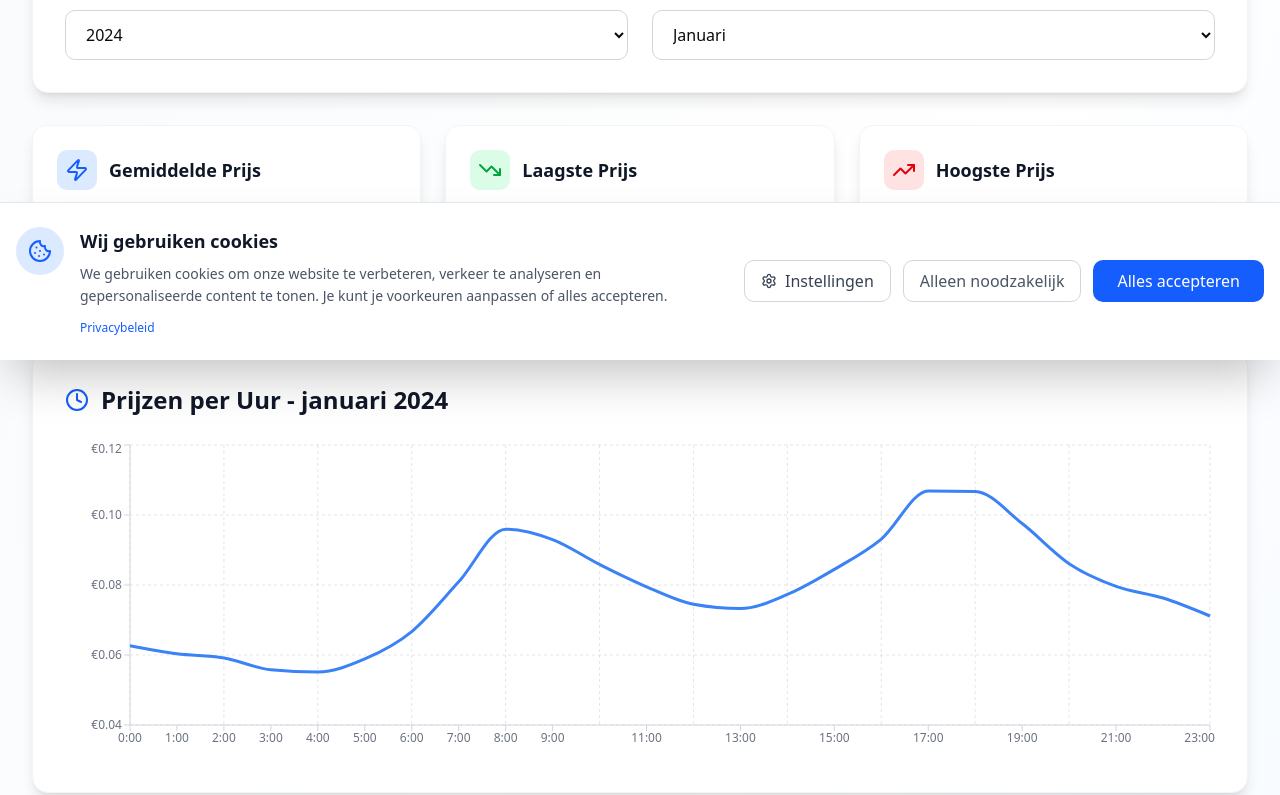
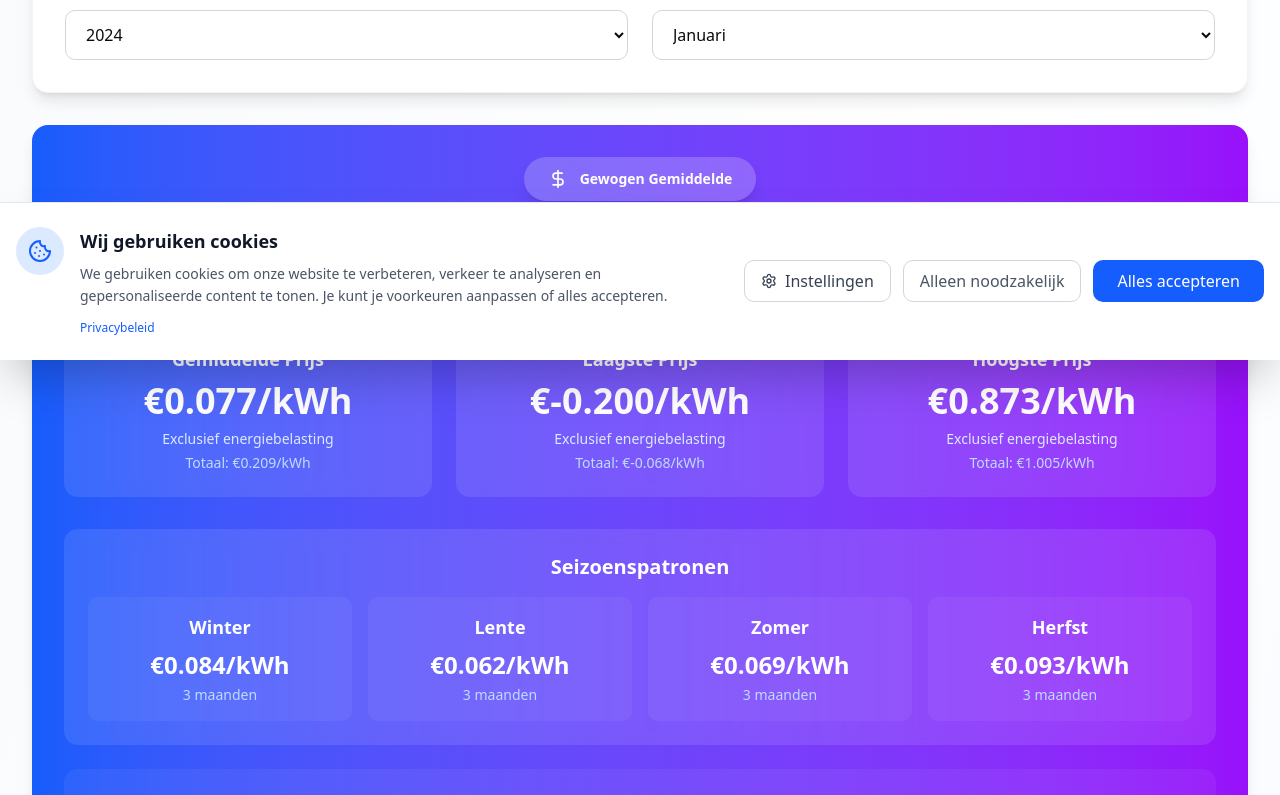
Before and after one commit to jjscholtes/energievergelijker, a Next.js app: page /dynamische-prijzen in a window 1280 px wide. Shown: the part 440-1235 px from the top of the page. Built offline with nearby package versions, Linux system fonts and the light colour scheme.

Commit message:
🐛 Fix deployment error: Remove missing imports and add local calculateWeightedAverage function

```diff
--- a/src/components/DynamicPricingPage.tsx
+++ b/src/components/DynamicPricingPage.tsx
@@ -3,7 +3,7 @@
 import React, { useState, useEffect } from 'react';
 import { TrendingUp, TrendingDown, Clock, Sun, Moon, Zap, BarChart3, Info, ArrowLeft, Calendar, DollarSign } from 'lucide-react';
 import Link from 'next/link';
-import { getMonthlyData, getHourlyDataForMonth, getDailyDataForMonth, getWeightedAverage, getAvailableMonths, MonthlyStats } from '@/lib/data/monthlyPriceData';
+import { getMonthlyData, getHourlyDataForMonth, getDailyDataForMonth, MonthlyStats } from '@/lib/data/monthlyPriceData';
 import { LineChart, Line, XAxis, YAxis, CartesianGrid, Tooltip, ResponsiveContainer, BarChart, Bar } from 'recharts';
 
 export function DynamicPricingPage() {
@@ -41,13 +41,13 @@ export function DynamicPricingPage() {
       setMonthlyData(data);
 
       // Set first available month as default
-      const availableMonths = getAvailableMonths(selectedYear);
+      const availableMonths = Object.keys(data).map(Number).sort((a, b) => a - b);
       if (availableMonths.length > 0 && !data[selectedMonth]) {
         setSelectedMonth(availableMonths[0]);
       }
 
       // Calculate weighted average for all available months
-      const weightedAvg = getWeightedAverage(selectedYear, availableMonths);
+      const weightedAvg = calculateWeightedAverage(data, availableMonths);
       setWeightedAverage(weightedAvg);
     } catch (error) {
       console.error('Error loading monthly data:', error);
@@ -84,6 +84,75 @@ export function DynamicPricingPage() {
   const getTimeIcon = (hour: number) => {
     if (hour >= 6 && hour < 18) return <Sun className="w-4 h-4" />;
     return <Moon className="w-4 h-4" />;
+  };
+
+  // Calculate weighted average for available months
+  const calculateWeightedAverage = (data: { [month: number]: MonthlyStats }, months: number[]) => {
+    let totalWeightedSum = 0;
+    let totalDataPoints = 0;
+    let minPrice = Infinity;
+    let maxPrice = -Infinity;
+    const seasonalBreakdown: { season: string; average: number; months: number[] }[] = [];
+
+    // Group months by season
+    const seasons = {
+      winter: { months: [12, 1, 2], name: 'Winter' },
+      spring: { months: [3, 4, 5], name: 'Lente' },
+      summer: { months: [6, 7, 8], name: 'Zomer' },
+      autumn: { months: [9, 10, 11], name: 'Herfst' }
+    };
+
+    Object.keys(seasons).forEach(seasonKey => {
+      const season = seasons[seasonKey as keyof typeof seasons];
+      const seasonMonths = months.filter(month => season.months.includes(month));
+
+      if (seasonMonths.length > 0) {
+        let seasonSum = 0;
+        let seasonDataPoints = 0;
+        let seasonMin = Infinity;
+        let seasonMax = -Infinity;
+
+        seasonMonths.forEach(month => {
+          const monthStats = data[month];
+          if (monthStats) {
+            // Weight by number of data points (more data = more reliable)
+            const weight = monthStats.dataPoints;
+            seasonSum += monthStats.average * weight;
+            seasonDataPoints += weight;
+            seasonMin = Math.min(seasonMin, monthStats.minimum);
+            seasonMax = Math.max(seasonMax, monthStats.maximum);
+          }
+        });
+
+        if (seasonDataPoints > 0) {
+          const seasonAverage = seasonSum / seasonDataPoints;
+          seasonalBreakdown.push({
+            season: season.name,
+            average: Math.round(seasonAverage * 1000) / 1000,
+            months: seasonMonths
+          });
+
+          totalWeightedSum += seasonSum;
+          totalDataPoints += seasonDataPoints;
+          minPrice = Math.min(minPrice, seasonMin);
+          maxPrice = Math.max(maxPrice, seasonMax);
+        }
+      }
+    });
+
+    const weightedAverage = totalDataPoints > 0 ? totalWeightedSum / totalDataPoints : 0;
+    const monthNames = ['januari', 'februari', 'maart', 'april', 'mei', 'juni',
+                       'juli', 'augustus', 'september', 'oktober', 'november', 'december'];
+    const period = months.map(m => monthNames[m - 1]).join(', ');
+
+    return {
+      weightedAverage: Math.round(weightedAverage * 1000) / 1000,
+      totalDataPoints,
+      period,
+      minPrice: minPrice === Infinity ? 0 : Math.round(minPrice * 1000) / 1000,
+      maxPrice: maxPrice === -Infinity ? 0 : Math.round(maxPrice * 1000) / 1000,
+      seasonalBreakdown
+    };
   };
 
   if (loading) {
```
